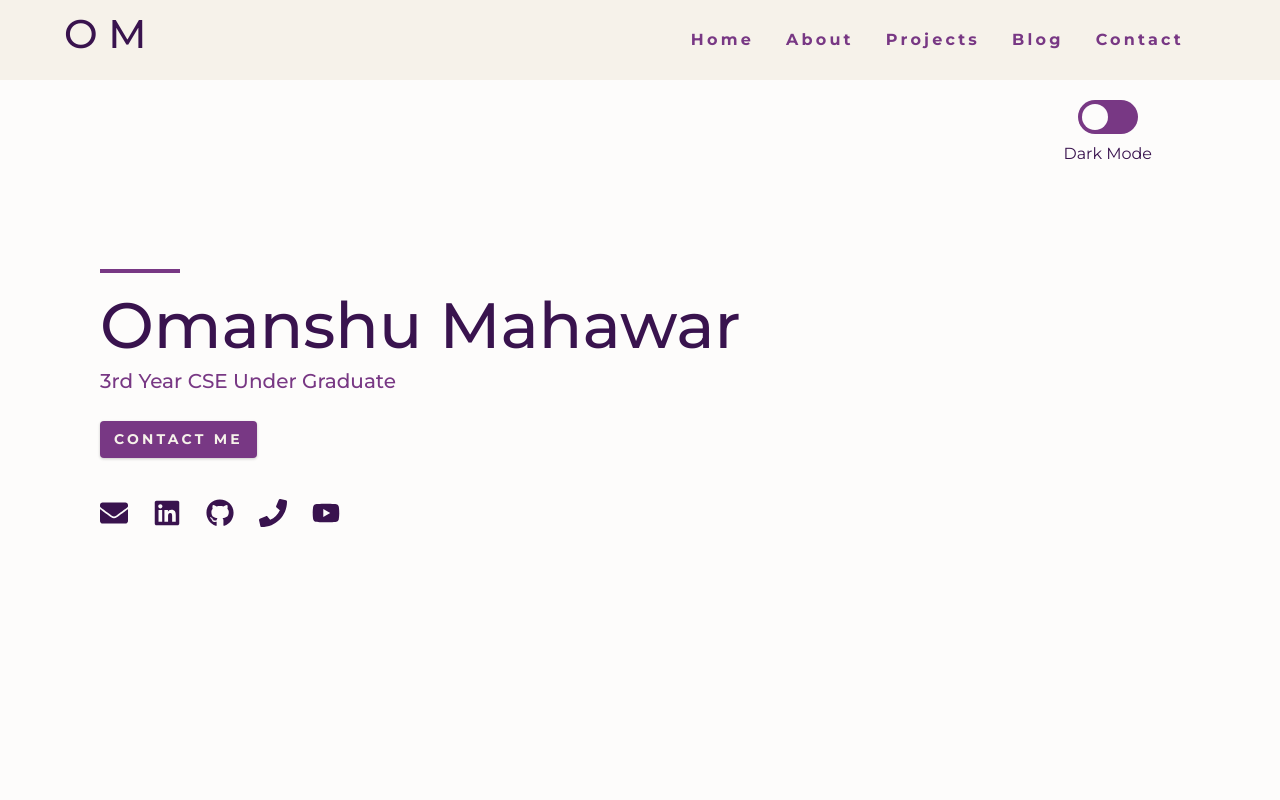
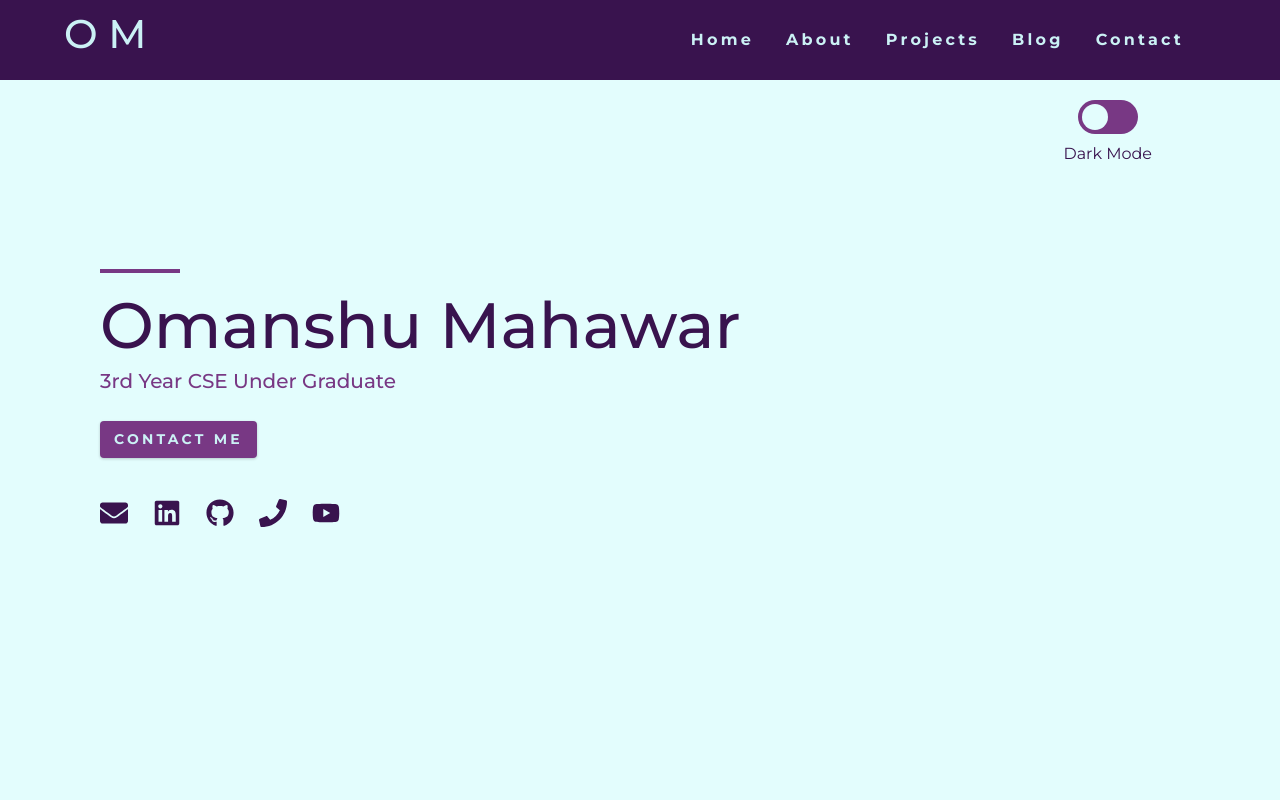
Before and after one commit to Omanshu840/Portfolio, a React (Create React App) app: page / in a window 1280 px wide. Shown: the top 800 px of the page. Built offline with nearby package versions, Linux system fonts and the light colour scheme.

Commit message:
Design Changes

```diff
--- a/src/css/main.css
+++ b/src/css/main.css
@@ -18,17 +18,23 @@ Variables
 }
 
 .light-mode {
-  --pricolor-1: #fdfcfb;
-  --pricolor-2: #f6f2ea;
+  --navlinkcolor: #cbf1f5;
+  --navbarcolor: #39134e;
+  --pricolor-1: #e3fdfd;
+  --pricolor-2: #cbf1f5;
   --seccolor-1: #783884;
   --seccolor-2: #39134e;
+  --footercolor: #222831;
 }
 
 .dark-mode {
+  --navlinkcolor: #00C5C0;
+  --navbarcolor: #393e46;
   --pricolor-1: #222831;
   --pricolor-2: #393e46;
-  --seccolor-1: #ebd4d4;
-  --seccolor-2: #fff0f0;
+  --seccolor-2: #00C5C0;
+  --seccolor-1: #797A80;
+  --footercolor: #393e46;
 }
 
 /*
@@ -180,7 +186,7 @@ Navbar
     display: flex;
     align-items: center;
     z-index: 200;
-    background-color: var(--pricolor-2);
+    background-color: var(--navbarcolor);
   }
   .nav-center {
     width: 90vw;
@@ -194,7 +200,7 @@ Navbar
   }
 
   .nav-header h2 {
-    color: var(--seccolor-2);
+    color: var(--navlinkcolor);
   }
 
   .nav-header img {
@@ -204,7 +210,7 @@ Navbar
     font-size: 2rem;
     background: transparent;
     border-color: transparent;
-    color: var(--seccolor-2);
+    color: var(--navlinkcolor);
     cursor: pointer;
     transition: var(--transition);
   }
@@ -212,7 +218,7 @@ Navbar
     color: var(--seccolor-1);
   }
   .nav-links {
-    color: var(--seccolor-2);
+    color: var(--navlinkcolor);
     display: none;
   }
 
@@ -229,7 +235,7 @@ Navbar
     }
     .nav-links a {
       text-transform: capitalize;
-      color: var(--seccolor-1);
+      color: var(--navlinkcolor);
       font-weight: bold;
       letter-spacing: var(--spacing);
       transition: var(--transition);
@@ -907,8 +913,8 @@ Footer
 */
 
 footer {
-  background-color: var(--pricolor-2);
-  color: var(--seccolor-2);
+  background-color: var(--footercolor);
+  color: var(--navlinkcolor);
 }
 
 footer .contact {
@@ -916,13 +922,14 @@ footer .contact {
 }
 
 footer .social-link {
+  color: var(--navlinkcolor);
   margin: 0px 15px;
 }
 
 footer a {
-  color: var(--seccolor-1);
+  color: var(--navlinkcolor);
 }
 
 footer a:hover {
-  color: var(--pricolor-1);
+  color: var(--seccolor-1);
 }
```
